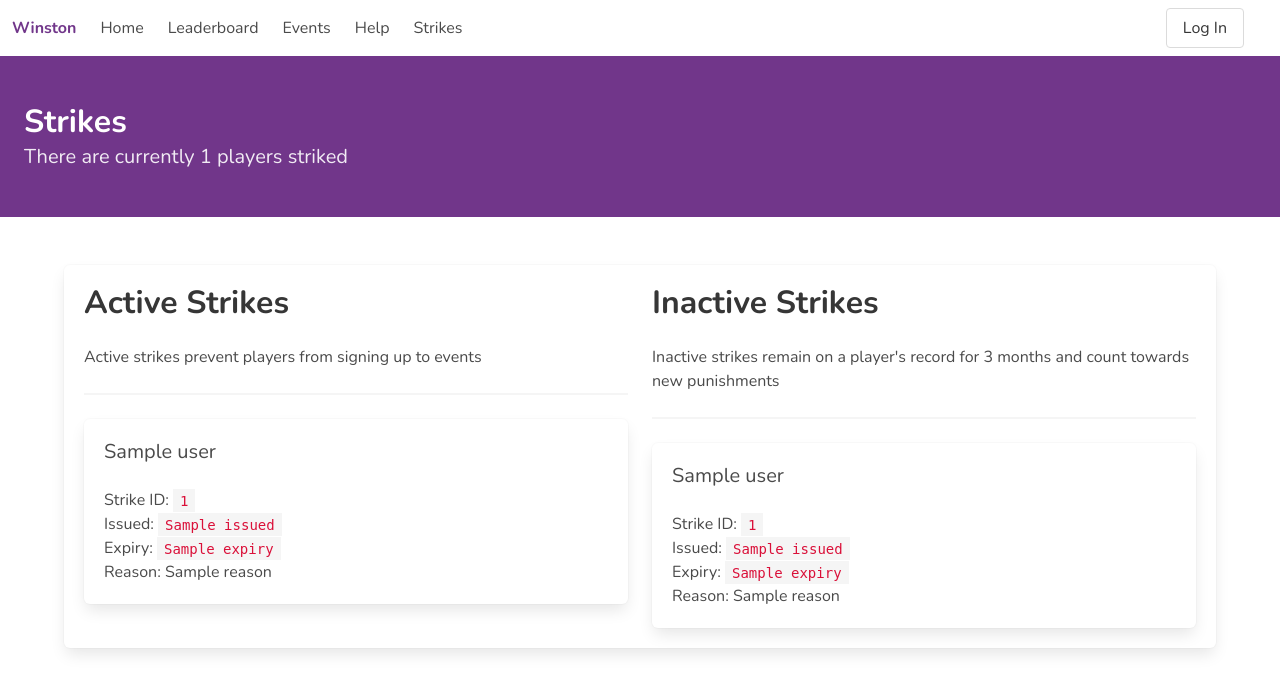
After one commit to danverstom/PUG-Bot, a Python web app: template webserver/templates/strikes.html in a window 1280 px wide. The commit adds this page. Shown: the top 695 px of the page. Run offline with Jinja, Linux system fonts and the light colour scheme; the template is opened without the code that fills it: most values are stand-ins (such as "Sample title", 1, 10 or a date in 2020).

Commit message:
added strikes page to site

```diff
--- a/webserver/templates/page_template.html
+++ b/webserver/templates/page_template.html
@@ -72,6 +72,9 @@
             <a class="navbar-item" href="{{url_for('help_page')}}">
                 Help
             </a>
+            <a class="navbar-item" href="{{url_for('strikes')}}">
+                Strikes
+            </a>
             {% if user %}
             {% if user["is_mod"] %}
             <div class="navbar-item has-dropdown is-hoverable">
--- /dev/null
+++ b/webserver/templates/strikes.html
@@ -0,0 +1,59 @@
+{% extends 'page_template.html' %}
+{% block title %}Strikes{% endblock %}
+{% block content %}
+<section class="hero is-primary">
+    <div class="hero-body">
+        <p class="title">
+            Strikes
+        </p>
+        <p class="subtitle">
+            There are currently {{total_active_strikes}} players striked
+        </p>
+    </div>
+</section>
+<section class="section">
+    <div class="container">
+
+        <div class="box">
+            <div class="columns">
+                <div class="column is-half">
+                    <h1 class="title">Active Strikes</h1>
+                    <p>Active strikes prevent players from signing up to events</p>
+                    {% if active_strikes %}
+                    <hr>
+                    {% for strike in active_strikes %}
+                    <div class="box">
+                        <h2 class="subtitle">{{ strike["user"] }}</h2>
+                        <p>Strike ID: <code>{{ strike["id"] }}</code></p>
+                        <p>Issued: <code>{{ strike["issued"] }}</code></p>
+                        <p>Expiry: <code>{{ strike["expiry"] }}</code></p>
+                        <p>Reason: {{ strike["reason"] }}</p>
+                    </div>
+                    {% endfor %}
+                    {% else %}
+                    <p>There are no active strikes</p>
+                    {% endif %}
+                </div>
+                <div class="column is-half">
+                    <h1 class="title">Inactive Strikes</h1>
+                    <p>Inactive strikes remain on a player's record for 3 months and count towards new punishments</p>
+                    {% if inactive_strikes %}
+                    <hr>
+                    {% for strike in inactive_strikes %}
+                    <div class="box">
+                        <h2 class="subtitle">{{ strike["user"] }}</h2>
+                        <p>Strike ID: <code>{{ strike["id"] }}</code></p>
+                        <p>Issued: <code>{{ strike["issued"] }}</code></p>
+                        <p>Expiry: <code>{{ strike["expiry"] }}</code></p>
+                        <p>Reason: {{ strike["reason"] }}</p>
+                    </div>
+                    {% endfor %}
+                    {% else %}
+                    <p>There are no inactive strikes</p>
+                    {% endif %}
+                </div>
+            </div>
+        </div>
+    </div>
+</section>
+{% endblock %}
```
Also changed, not shown: commands/StrikeCommands.py (+66 -25 lines), database/strikes.py (+8 -0 lines).
